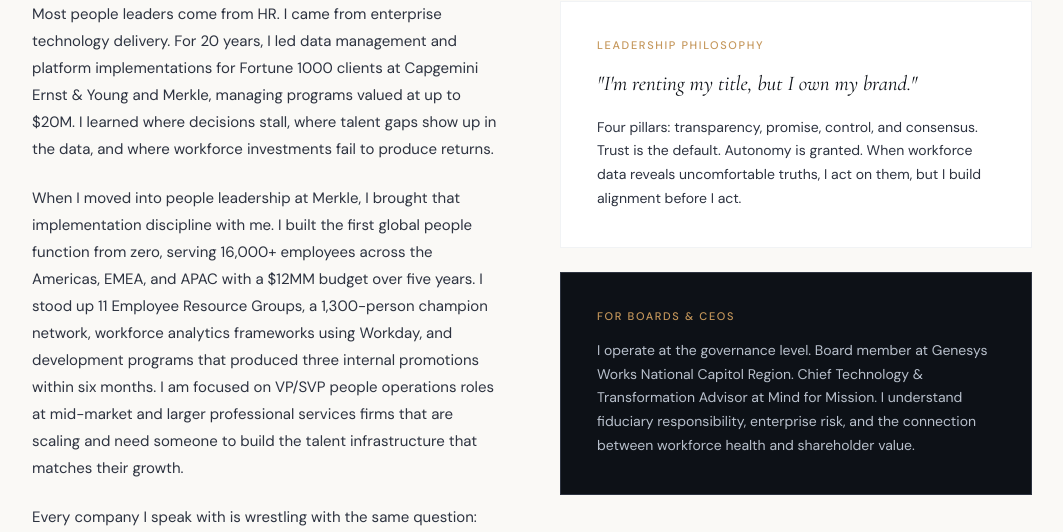
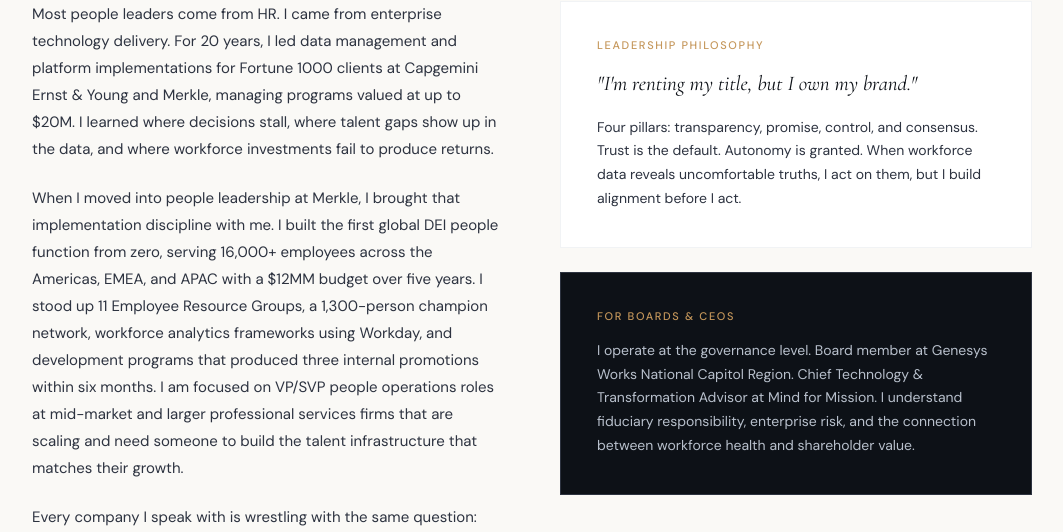
Before and after one commit to kirtonmorris-dev/kirtmorris-site, a Next.js app: page / in a window 1280 px wide. Shown: the part 1216-1748 px from the top of the page, without its empty margins (108-1171 px from the left). Built offline with nearby package versions, Linux system fonts and the light colour scheme.

Commit message:
Update page.tsx
Updated Global People to Global DEI People

```diff
--- a/app/page.tsx
+++ b/app/page.tsx
@@ -64,7 +64,7 @@ const AWARDS = [
 ];
 
 const TIMELINE = [
-  { period: "2020 to Present", role: "Global Chief Culture Officer", org: "Merkle / Dentsu", highlight: "Built global people operations function from zero. $12MM budget over five years. 16,000+ employees across Americas, EMEA, and APAC. Established workforce analytics frameworks, talent development programs, and regional operating models." },
+  { period: "2020 to Present", role: "Global Chief Culture Officer", org: "Merkle / Dentsu", highlight: "Built global DEI people operations function from zero. $12MM budget over five years. 16,000+ employees across Americas, EMEA, and APAC. Established workforce analytics frameworks, talent development programs, and regional operating models." },
   { period: "2011 to 2020", role: "Senior Director & Delivery Engagement Leader", org: "Merkle", highlight: "Led $20MM+ in digital transformations. Improved profit margins 20%, reduced delivery costs 10%, recovered 18% revenue growth. 4 promotions in tenure." },
   { period: "2007 to 2011", role: "Associate Program Manager", org: "Merkle", highlight: "Transformed underperforming $250M P&G marketing platform. Grew revenue 18%, profitability 27%. Reduced system downtime from 18 hours to 4 to 6 hours." },
   { period: "2000 to 2007", role: "Manager & Senior Consultant", org: "Capgemini Ernst & Young", highlight: "Led engagements valued up to $30M across telecom, media, entertainment, and health sciences. 2 promotions based on top line financial performance." },
@@ -169,7 +169,7 @@ function Hero() {
           {/* 3-line executive summary */}
           <div style={{ borderLeft: `2px solid ${B.gold}44`, paddingLeft: "20px", marginBottom: "40px", opacity: on ? 1 : 0, transition: t(1.0) }}>
             <p style={{ fontFamily: "'DM Sans', sans-serif", fontSize: "16px", lineHeight: 1.75, color: B.silver }}>
-              People operations executive with 25+ years bridging enterprise technology delivery and global people strategy in professional services. I build workforce analytics infrastructure, scalable talent programs, and operational systems for organizations that are growing faster than their people function can support. At Merkle (16,000 employees, professional services), I created the first global people function from zero: $12MM budget, three regions, 11 Employee Resource Groups, and measurement frameworks that connected every talent investment to a financial outcome.
+              People operations executive with 25+ years bridging enterprise technology delivery and global people strategy in professional services. I build workforce analytics infrastructure, scalable talent programs, and operational systems for organizations that are growing faster than their people function can support. At Merkle (16,000 employees, professional services), I created the first global DEI people function from zero: $12MM budget, three regions, 11 Employee Resource Groups, and measurement frameworks that connected every talent investment to a financial outcome.
             </p>
           </div>
 
@@ -257,7 +257,7 @@ function About() {
                 Most people leaders come from HR. I came from enterprise technology delivery. For 20 years, I led data management and platform implementations for Fortune 1000 clients at Capgemini Ernst & Young and Merkle, managing programs valued at up to $20M. I learned where decisions stall, where talent gaps show up in the data, and where workforce investments fail to produce returns.
               </p>
               <p style={{ fontFamily: "'DM Sans', sans-serif", fontSize: "15px", lineHeight: 1.8, color: B.slate, marginBottom: "22px" }}>
-                When I moved into people leadership at Merkle, I brought that implementation discipline with me. I built the first global people function from zero, serving 16,000+ employees across the Americas, EMEA, and APAC with a $12MM budget over five years. I stood up 11 Employee Resource Groups, a 1,300-person champion network, workforce analytics frameworks using Workday, and development programs that produced three internal promotions within six months. I am focused on VP/SVP people operations roles at mid-market and larger professional services firms that are scaling and need someone to build the talent infrastructure that matches their growth.
+                When I moved into people leadership at Merkle, I brought that implementation discipline with me. I built the first global DEI people function from zero, serving 16,000+ employees across the Americas, EMEA, and APAC with a $12MM budget over five years. I stood up 11 Employee Resource Groups, a 1,300-person champion network, workforce analytics frameworks using Workday, and development programs that produced three internal promotions within six months. I am focused on VP/SVP people operations roles at mid-market and larger professional services firms that are scaling and need someone to build the talent infrastructure that matches their growth.
               </p>
               <p style={{ fontFamily: "'DM Sans', sans-serif", fontSize: "15px", lineHeight: 1.8, color: B.slate, marginBottom: "22px" }}>
                 Every company I speak with is wrestling with the same question: how do we leverage the power of AI while retaining and developing the people who matter most? Most HR professionals lack the technical fluency to answer that question. Most technologists lack the people sensitivity. I bring both, along with quantitative frameworks that translate workforce investments into language the CFO respects and the CHRO can execute.
```
